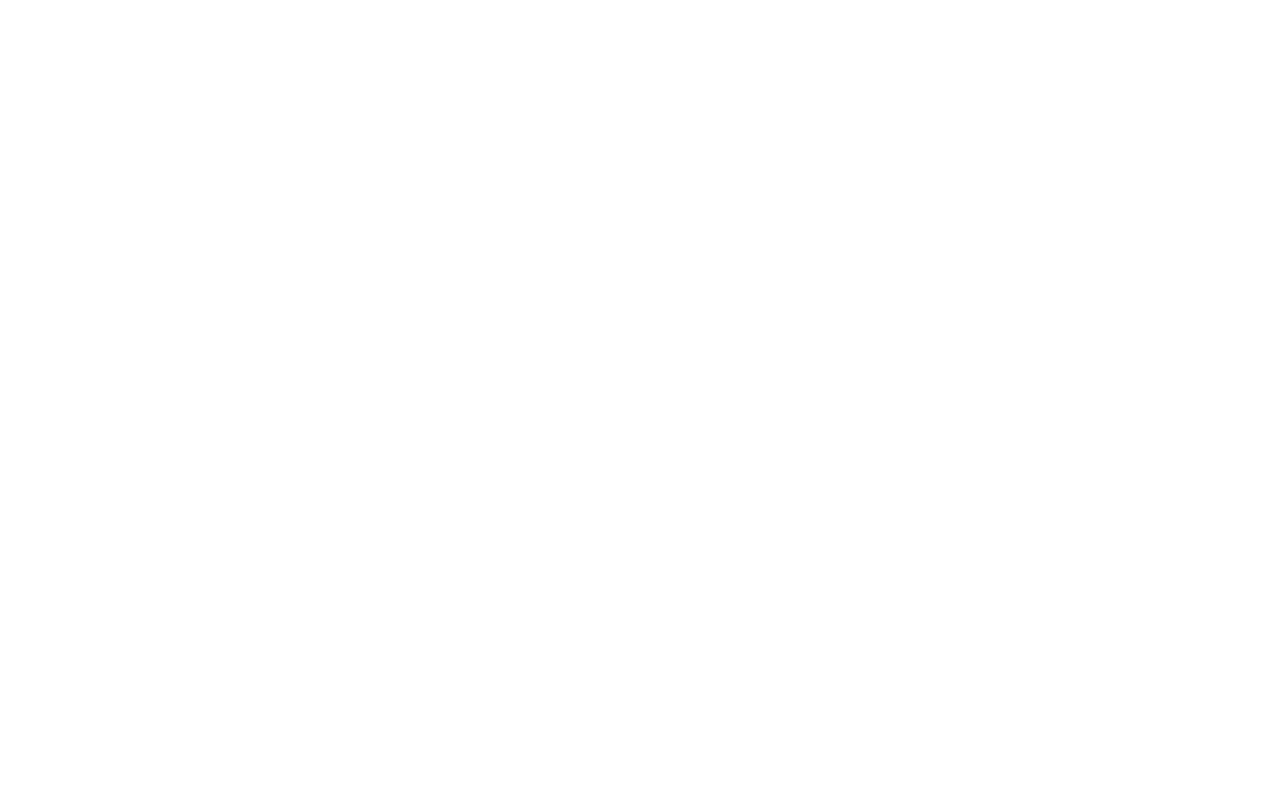
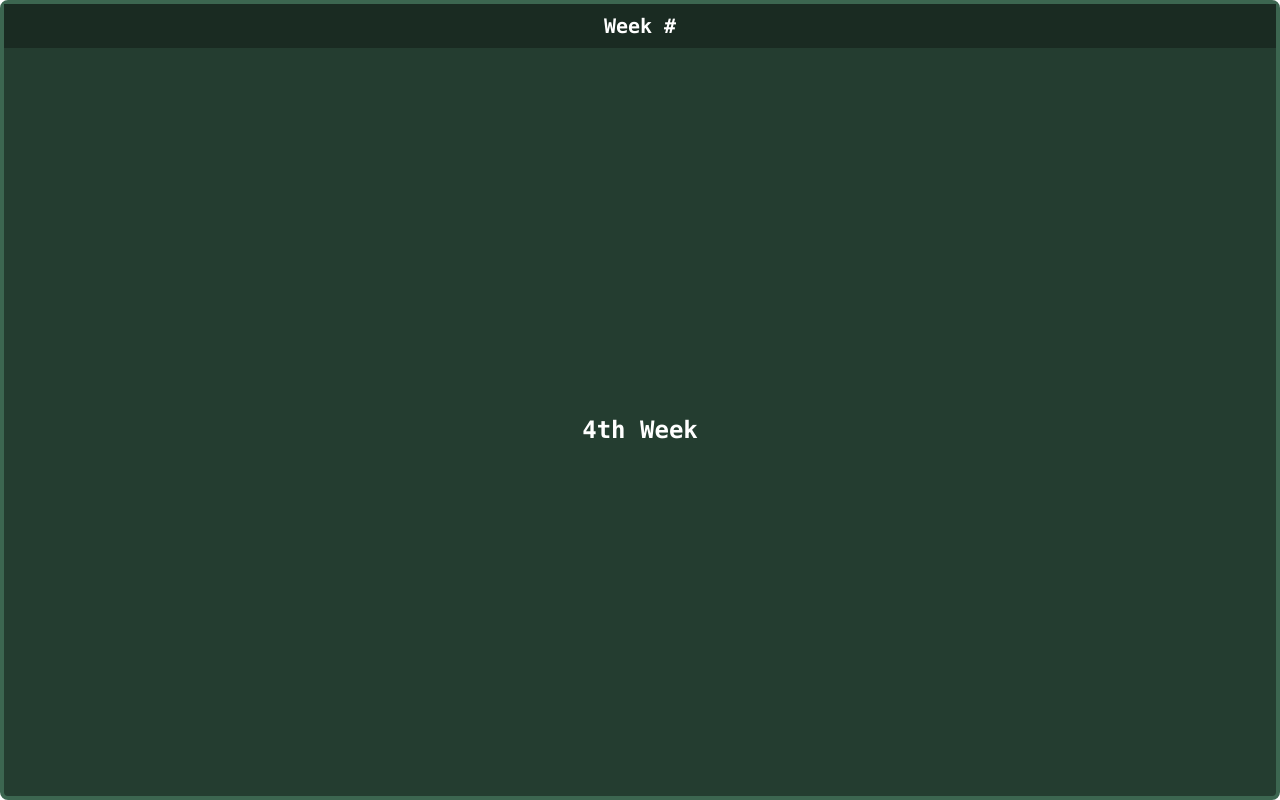
Before and after one commit to TusharW4ni/notion-widgets, a Nuxt app: page /semester-week-num in a window 1280 px wide. Before the commit this address had no page. Built offline with nearby package versions, Linux system fonts and the light colour scheme.

Commit message:
added semester week number page

```diff
--- a/pages/index.vue
+++ b/pages/index.vue
@@ -2,15 +2,24 @@
 async function navigateToEventCounter() {
   await navigateTo("/event-countdown");
 }
+async function navigateToSemesterWeekNum() {
+  await navigateTo("/semester-week-num");
+}
 </script>
 
 <template>
-  <div class="flex h-screen justify-center items-center">
+  <div class="flex flex-col space-y-3 h-screen justify-center items-center">
     <button
       v-on:click="navigateToEventCounter()"
       class="border p-2 rounded bg-gray-100 hover:bg-gray-300 hover:shadow-lg"
     >
-      Event Counter
+      Event Countdown
+    </button>
+    <button
+      v-on:click="navigateToSemesterWeekNum()"
+      class="border p-2 rounded bg-gray-100 hover:bg-gray-300 hover:shadow-lg"
+    >
+      Semester Week #
     </button>
   </div>
 </template>
--- /dev/null
+++ b/pages/semester-week-num.vue
@@ -0,0 +1,69 @@
+<script setup>
+import { ref, onMounted } from "vue";
+
+const weekNumber = ref("Loading...");
+
+const ordinalNum = ["st", "nd", "rd"];
+
+const getOrdinalSuffix = (number) => {
+  const lastDigit = number % 10;
+  const lastTwoDigits = number % 100;
+
+  if (lastTwoDigits >= 11 && lastTwoDigits <= 13) {
+    return `${number}th`;
+  }
+
+  switch (lastDigit) {
+    case 1:
+      return `${number}st`;
+    case 2:
+      return `${number}nd`;
+    case 3:
+      return `${number}rd`;
+    default:
+      return `${number}th`;
+  }
+};
+
+onMounted(() => {
+  const countDownDate = new Date("August 19, 2024 23:59:59").getTime();
+
+  const updateWeekNumber = () => {
+    const now = new Date().getTime();
+    const distance = now - countDownDate;
+
+    if (distance < 0) {
+      weekNumber.value = "0th";
+    } else {
+      // Calculate the passed time in weeks and append the appropriate suffix
+      const weeks = Math.ceil(distance / (1000 * 60 * 60 * 24 * 7)) + 1;
+      weekNumber.value = getOrdinalSuffix(weeks) + " Week";
+    }
+  };
+
+  // // Update once when mounted
+  updateWeekNumber();
+
+  // // Update every second
+  // const countdownFunction = setInterval(updateWeekNumber, 1000);
+});
+</script>
+
+<template>
+  <div class="flex h-screen">
+    <div
+      class="flex flex-col w-screen h-screen rounded-lg border-4 border-[#3c6650] bg-[#243d30]"
+    >
+      <div
+        class="flex p-2 justify-center text-xl font-mono font-bold text-white bg-[#1a2b22]"
+      >
+        Week #
+      </div>
+      <div class="flex flex-col justify-center items-center w-full h-full">
+        <div class="text-2xl font-mono font-bold text-white mt-4">
+          {{ weekNumber }}
+        </div>
+      </div>
+    </div>
+  </div>
+</template>
```
Also changed, not shown: pages/event-countdown.vue (renamed from pages/event-countdown/index.vue).
